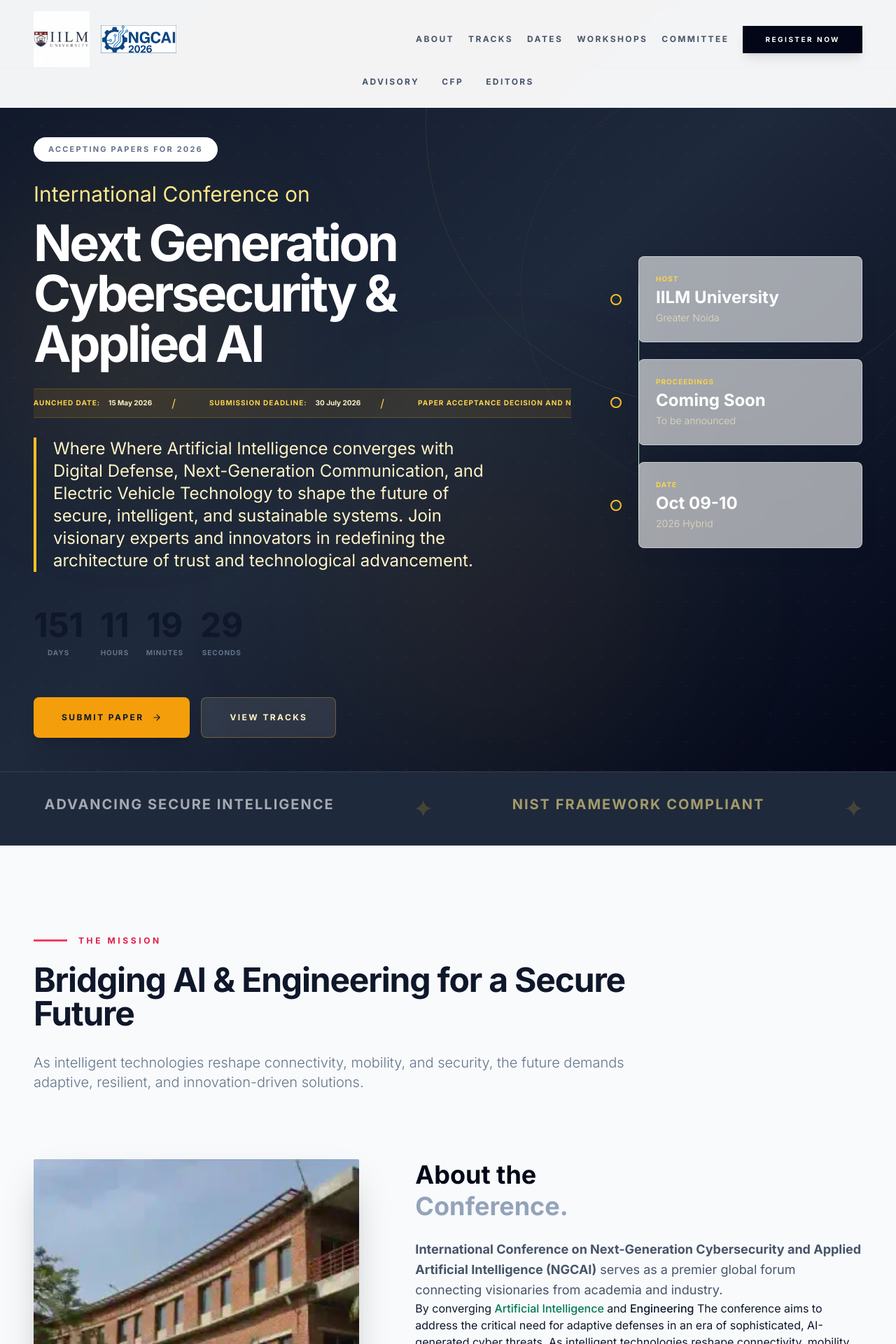
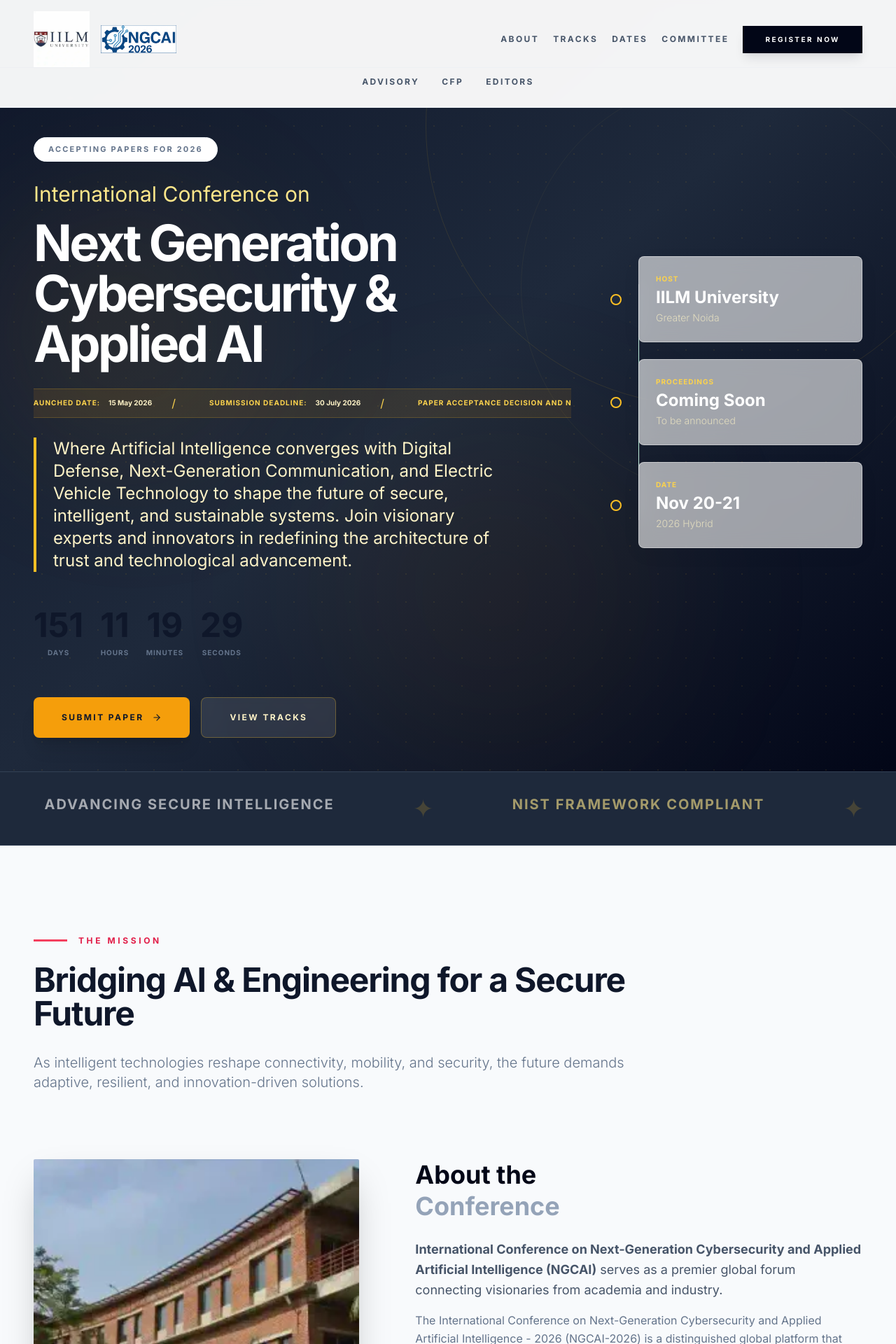
Before and after one commit to ajayprasadv/NGCAI, a React (Vite) app: page / in a window 1280 px wide. Shown: the top 1920 px of the page at 70% size. Built offline with nearby package versions, Linux system fonts and the light colour scheme; a web font is replaced by a local one.

Commit message:
first commit

```diff
--- a/src/App.jsx
+++ b/src/App.jsx
@@ -27,8 +27,8 @@
     { id: 1, category: "Track 1", title: "AI/ML and Emerging Technologies in Cybersecurity", topics: ["AI/ML for threat detection and prevention", "Adversarial machine learning", "Zero Trust architectures and security automation", "AI-powered surveillance and anomaly detection", "AI for strategic defense planning"] },
     { id: 2, category: "Track 2", title: "Network and Infrastructure Security", topics: ["Secure network protocols and architectures", "Intrusion detection and prevention systems", "Cloud, edge, and IoT security", "5G/6G network security"] },
     { id: 3, category: "Track 3", title: "Quantum Computing and Modern Cryptography", topics: ["Quantum computing and post-quantum cryptography", "Cryptography and cryptanalysis", "Quantum cryptography and secure communications", "Quantum computing for optimization problems"] },
-    { id: 4, category: "Track 4", title: "5G and Next Generation Communication Technologies", topics: ["6G Vision and Technologies", "Massive MIMO", "Energy Efficiency and Green Communications", "5G for Internet of Things (IoT)", "AI-Enabled Networking", "Ultra-Reliable Low-Latency Communications (URLLC)"] },
-    { id: 5, category: "Track 5", title: "Electrical Vehicle and UAV Technologies", topics: ["Unmanned Aircraft Vehicles (UAV) and Systems", "Convergence of Drones and Artificial Intelligence", "Cybersecurity, Safety, and Resilience of Unmanned Systems", "Electric Vehicles", "Smart Grid and Charging Infrastructure", "V2V and V2I Communication", "Green Manufacturing", "EV standards: Policy, Education & Market", "Autonomous and Intelligent Robotic Vehicles"] }
+    { id: 4, category: "Track 4", title: "Emerging Technologies, Semiconductor/IoT/Communication", topics: ["6G Vision and Technologies", "Massive MIMO", "Energy Efficiency and Green Communications", "5G for Internet of Things (IoT)", "AI-Enabled Networking", "Ultra-Reliable Low-Latency Communications (URLLC)"] },
+    { id: 5, category: "Track 5", title: "Electrical Vehicle and UAV Technologies", topics: ["VLSI","Semiconductor Technologies","Unmanned Aircraft Vehicles (UAV) and Systems", "Convergence of Drones and Artificial Intelligence", "Cybersecurity, Safety, and Resilience of Unmanned Systems", "Electric Vehicles", "Smart Grid and Charging Infrastructure", "V2V and V2I Communication", "Green Manufacturing", "EV standards: Policy, Education & Market", "Autonomous and Intelligent Robotic Vehicles"] }
   ],
   workshops: [
     { title: "Hands-on TensorFlow for Building AI Intrusion Detection Systems", desc: "A practical deep dive into building production-ready IDS using the latest TensorFlow frameworks.", seats: 24 },
@@ -401,7 +401,7 @@
             <NavItem href="#about" label="About" scrolled={true} />
             <NavItem href="#expectations" label="Tracks" scrolled={true} />
             <NavItem href="#milestones" label="Dates" scrolled={true} />
-            <NavItem href="#workshops" label="Workshops" scrolled={true} />
+            {/* <NavItem href="#workshops" label="Workshops" scrolled={true} /> */}
 
 
             <Link
@@ -454,7 +454,8 @@
             exit={{ opacity: 0, y: -20 }}
             className="fixed inset-0 z-40 bg-white flex flex-col items-center justify-center gap-8"
           >
-            {['About', 'Tracks', 'Dates', 'Workshops'].map(item => (
+            {/* {['About', 'Tracks', 'Dates', 'Workshops'].map(item =>...... removed workshops */}
+            {['About', 'Tracks', 'Dates'].map(item => (
               <a key={item} href={`#${item.toLowerCase()}`} onClick={() => setIsMenuOpen(false)} className="text-3xl font-bold text-slate-900 hover:text-emerald-600 transition-all">
                 {item}
               </a>
@@ -550,7 +551,7 @@
 
               {/* Description */}
               <motion.p variants={fadeInUp} className="text-lg md:text-2xl text-amber-100 font-normal max-w-2xl leading-relaxed border-l-4 border-amber-400 pl-4 md:pl-6">
-                Where Where Artificial Intelligence converges with Digital Defense, Next-Generation
+                Where Artificial Intelligence converges with Digital Defense, Next-Generation
 Communication, and Electric Vehicle Technology to shape the future of secure,
 intelligent, and sustainable systems. Join visionary experts and innovators in
 redefining the architecture of trust and technological advancement.
@@ -602,7 +603,7 @@
 
               {[                { label: "Host", val: "IILM University", sub: "Greater Noida", icon: <MapPin size={24} className="text-amber-400" /> },
                 { label: "Proceedings", val: "Coming Soon", sub: "To be announced", icon: <BookOpen size={24} className="text-amber-300" /> },
-                { label: "Date", val: "Oct 09-10", sub: "2026 Hybrid", icon: <Clock size={24} className="text-amber-200" /> }
+                { label: "Date", val: "Nov 20-21", sub: "2026 Hybrid", icon: <Clock size={24} className="text-amber-200" /> }
               ].map((stat, idx) => (
                 <motion.div
                   key={idx}
@@ -696,13 +697,13 @@
               <div className="lg:col-span-7 space-y-12 lg:pl-8">
                 <div>
                   <h3 className="text-4xl font-bold text-slate-950 mb-6 leading-tight">
-                    About the <br /> <span className="text-slate-400">Conference.</span>
+                    About the <br /> <span className="text-slate-400">Conference</span>
                   </h3>
                   <p className="text-lg leading-relaxed text-slate-600">
                     <strong>International Conference on Next-Generation Cybersecurity and Applied Artificial Intelligence (NGCAI)</strong> serves as a premier global forum connecting visionaries from academia and industry.
                   </p>
                   <p>
-                    By converging <span className="text-emerald-700 font-medium">Artificial Intelligence </span> and <span className="text-slate-900 font-medium">Engineering</span> The conference aims to address the critical need for adaptive defenses in an era of sophisticated, AI-generated cyber threats. As intelligent technologies reshape connectivity, mobility, and security, the future demands adaptive, resilient, and innovation-driven solutions.
+                    {/* By converging <span className="text-emerald-700 font-medium">Artificial Intelligence </span> and <span className="text-slate-900 font-medium">Engineering</span> The conference aims to address the critical need for adaptive defenses in an era of sophisticated, AI-generated cyber threats. As intelligent technologies reshape connectivity, mobility, and security, the future demands adaptive, resilient, and innovation-driven solutions. */}
                   </p>
                   <p className="mt-4 text-slate-500 leading-relaxed">The International Conference on Next-Generation Cybersecurity and Applied Artificial Intelligence - 2026 (NGCAI-2026) is a
 distinguished global platform that unites academicians, researchers, industry leaders, policymakers, and innovators to explore
@@ -924,7 +925,7 @@
       </section>
 
       {/* --- WORKSHOPS --- */}
-      <section id="workshops" className="py-32 bg-slate-50">
+      {/* <section id="workshops" className="py-32 bg-slate-50">
         <div className="container mx-auto px-6 md:px-12">
           <SectionHeader
             kicker="Practical Learning"
@@ -980,7 +981,7 @@
             ))}
           </motion.div>
         </div>
-      </section>
+      </section> */}
 
       {/* --- FOOTER --- */}
       <footer id="contact" className="bg-slate-950 text-white pt-32 pb-12 border-t border-slate-900">
@@ -1008,7 +1009,8 @@
             <div>
               <h4 className="text-xs font-bold uppercase tracking-[0.2em] text-slate-500 mb-8">Navigation</h4>
               <ul className="space-y-4">
-                {['About', 'Tracks', 'Workshops', 'Contact'].map(item => (
+                {/* removed workshops , 'Workshops' */}
+                {['About', 'Tracks', 'Contact'].map(item => (
                   <li key={item}><a href={`#${item.toLowerCase()}`} className="text-sm text-slate-300 hover:text-white transition-colors">{item}</a></li>
                 ))}
               </ul>
```
